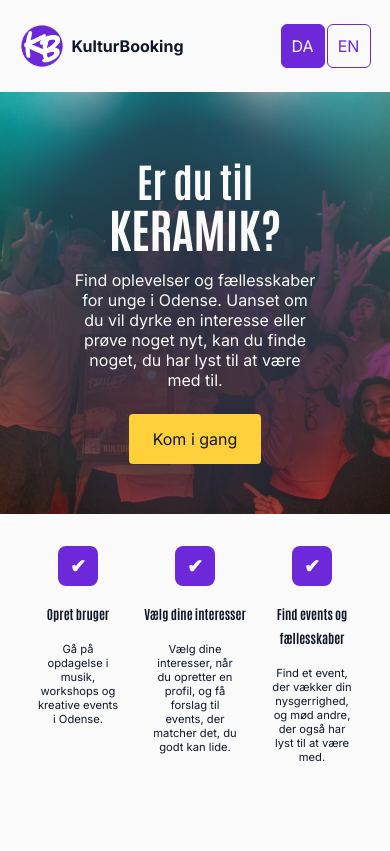
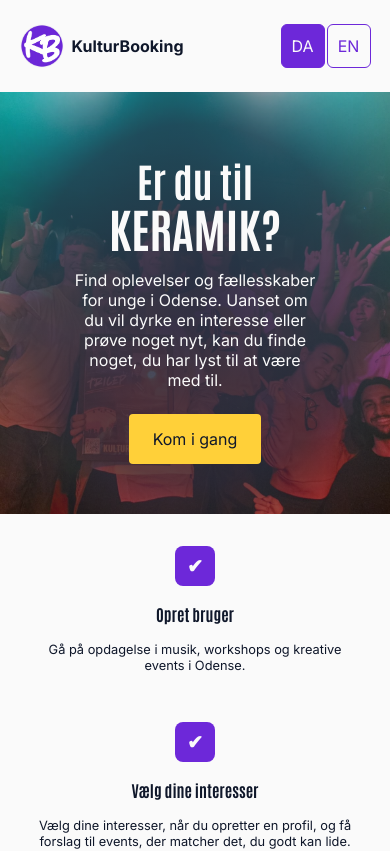
Before and after one commit to svendkj92/3_semester_eksamen_kulturbooking, a Vue app: page / in a window 390 px wide. Shown: the top 851 px of the page. Built offline with nearby package versions, Linux system fonts and the light colour scheme; no server answers; the database is empty.

Commit message:
Mindre styling rettelse på landingpage

```diff
--- a/src/views/LandingPageView.vue
+++ b/src/views/LandingPageView.vue
@@ -294,7 +294,7 @@ onUnmounted(() => {
 
 .steps {
   display: grid;
-  grid-template-columns: repeat(3, 1fr);
+  grid-template-columns: 1fr;
   justify-items: center;
   align-items: start;
   padding: 1rem 5%;
@@ -312,14 +312,14 @@ onUnmounted(() => {
   h2 {
     color: $hero-text-color;
     font-family: $font-heading;
-    font-size: clamp(0.8rem, 2vw, 1.5rem);
+    font-size: clamp(1rem, 2vw, 1.7rem);
     font-weight: bold;
   }
 
   p {
     color: $hero-text-color;
     font-family: $font-body;
-    font-size: clamp(0.7rem, 1vw, 1.5rem);
+    font-size: clamp(0.8rem, 1vw, 1.5rem);
     line-height: 1.25;
     margin: 1rem;
   }
@@ -461,6 +461,10 @@ onUnmounted(() => {
 
 @media (min-width: 768px) {
 
+  .steps {
+    grid-template-columns: repeat(3, 1fr);
+  }
+
   .hero{
     min-height: 70vh;
   }
```
